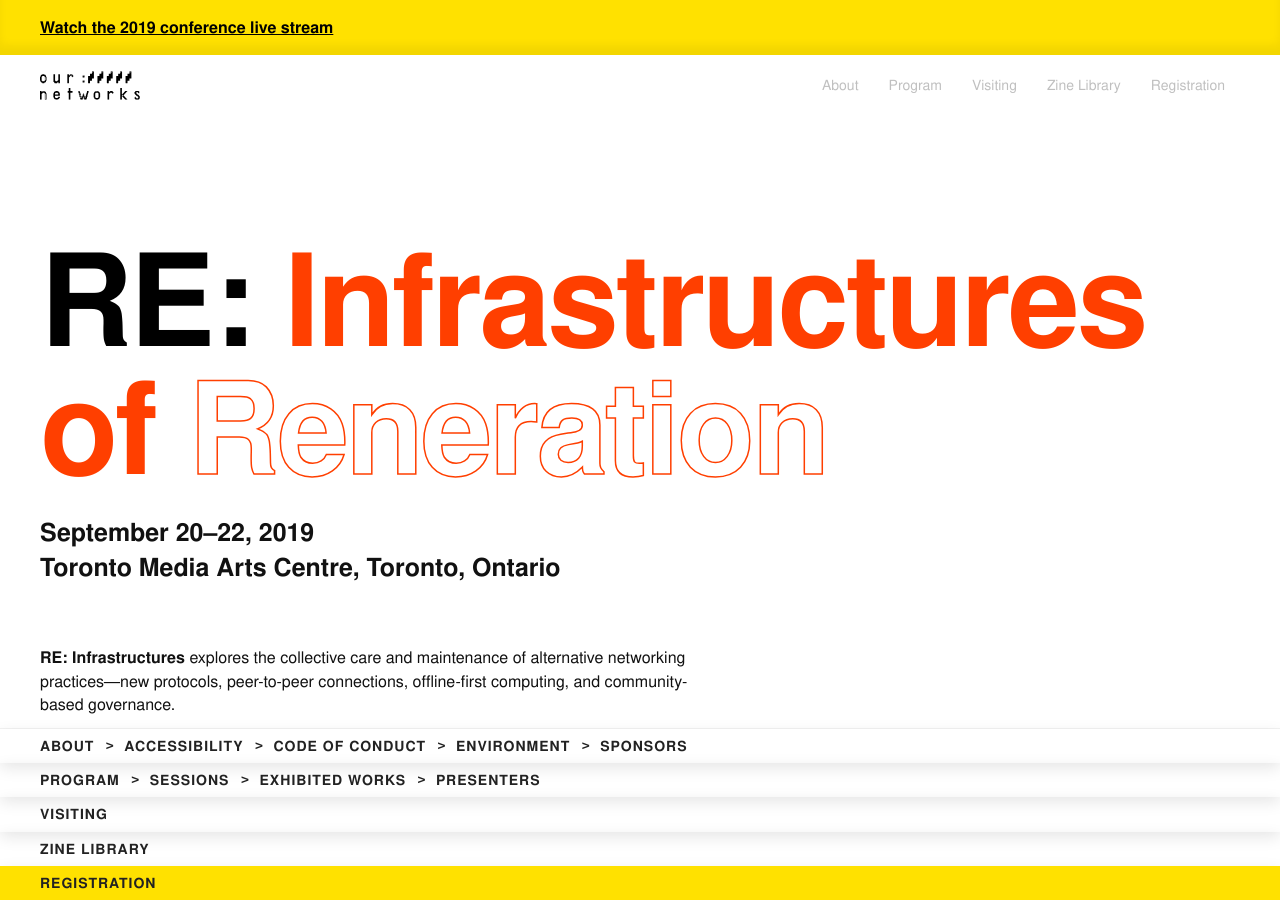
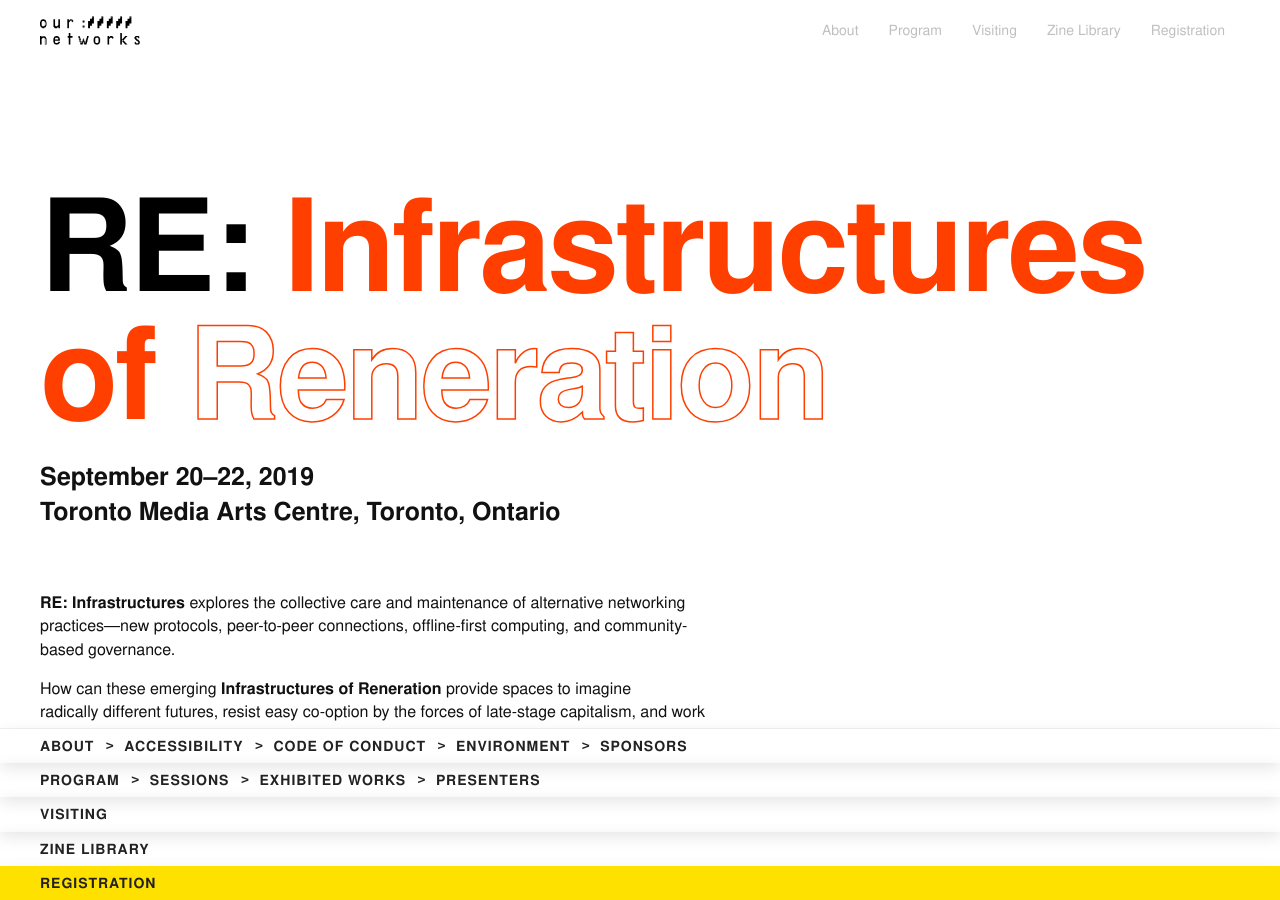
Before and after one commit to ournetworks/ournetworks.ca, a Jekyll site: the page built from index.md, in a window 1280 px wide and 900 px high. Built offline with Jekyll 4.4.1, drawn with Linux system fonts in a browser that asks for light colours.

Commit message:
updated announce

```diff
--- a/_includes/nav.html
+++ b/_includes/nav.html
@@ -1,13 +1,4 @@
 <header class="header">
-  {% if page.url == '/' or page.url == '/program/' %}
-  <div class="announcement relative bg-yellow color-black" role="alert">
-    <div class="container">
-      <p>
-        <a href="/livestream/" class="fw-bold">Watch the 2019 conference live stream</a>
-      </p>
-    </div>
-  </div>
-  {% endif %}
   <div class="container container-full-width flex flex-wrap">
     <span class="site-title">
       <a class="logo" href="{{ site.baseurl }}/" rel="home" title="{{ site.title }}">
```
